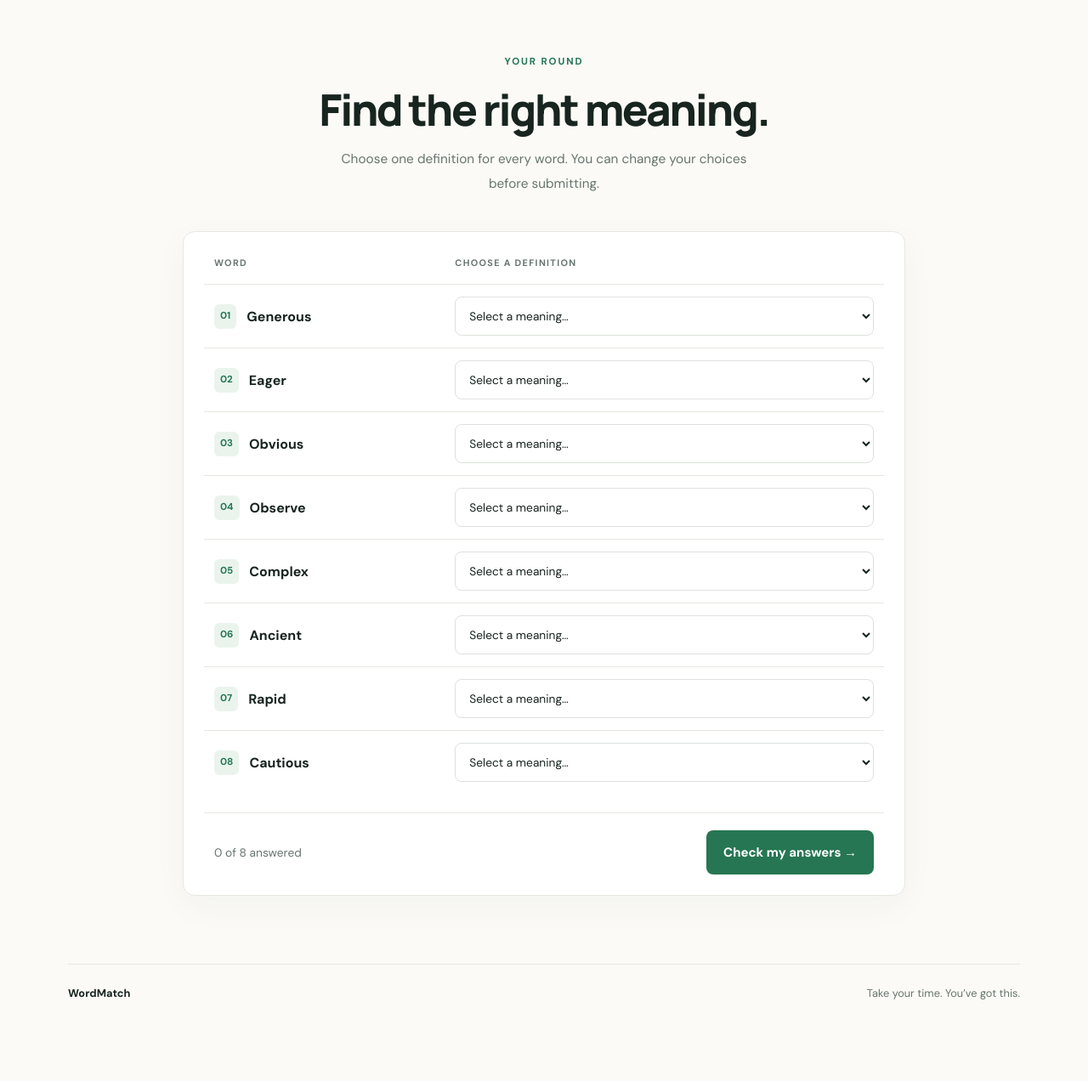
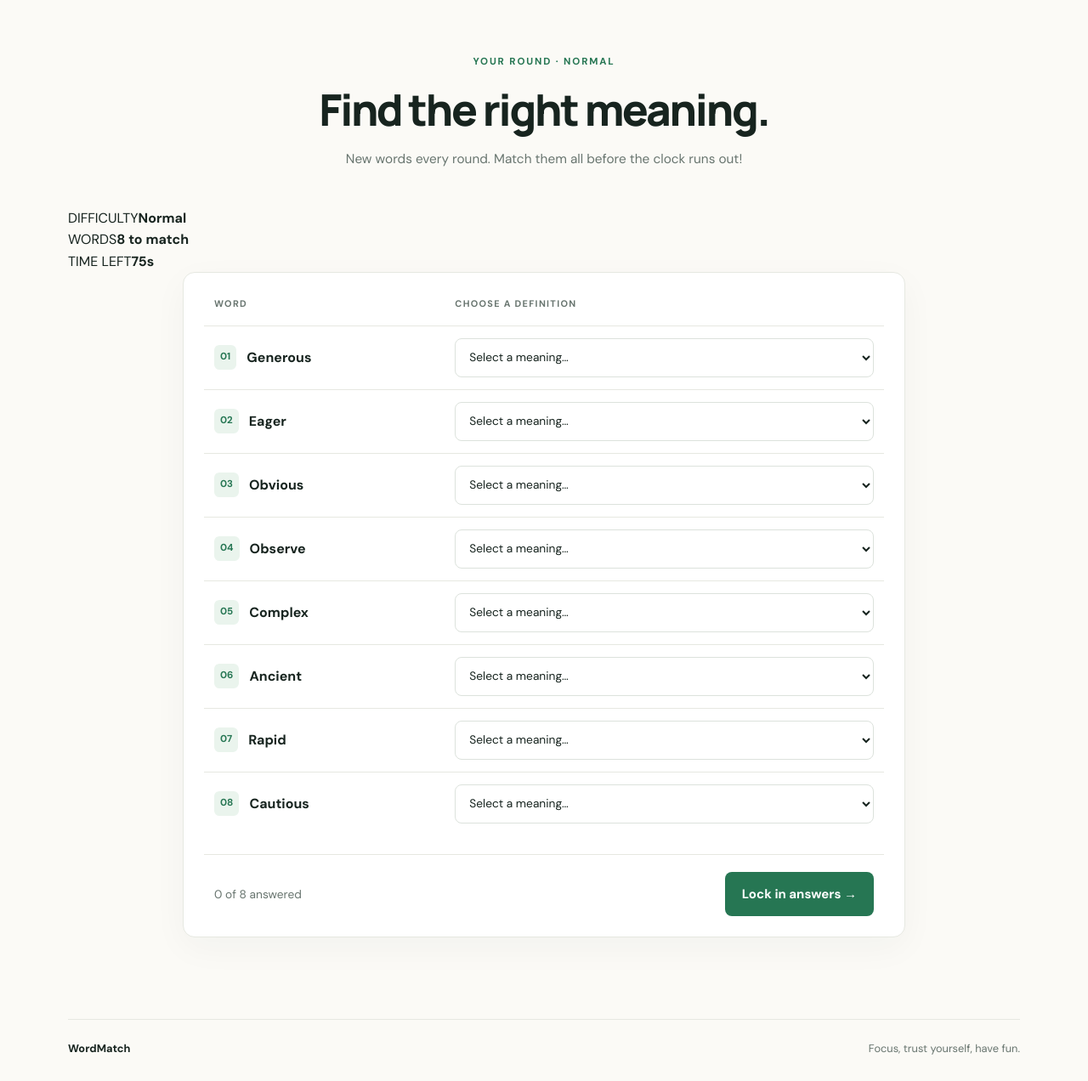
Before and after one commit to ugochi74/word-matching, a Flask app: page /game in a window 1280 px wide. Shown: the part 82-1354 px from the top of the page at 85% size. Before the commit the page ends 1258 px from the top, so only its background shows below. Run offline with Flask 3, Linux system fonts and the light colour scheme.

Commit message:
Add difficulty badge, countdown timer, and round progress UI

```diff
--- a/templates/game.html
+++ b/templates/game.html
@@ -8,10 +8,25 @@
     <script src="{{ url_for('static', filename='js/game.js') }}" defer></script>
 </head>
 <body>
-    <header class="site-header"><a class="brand" href="{{ url_for('home') }}">Word<span>Match</span></a><a class="text-link" href="{{ url_for('home') }}">← Home</a></header>
+    <header class="site-header">
+        <a class="brand" href="{{ url_for('home') }}">Word<span>Match</span></a>
+        <a class="text-link" href="{{ url_for('home') }}">← Home</a>
+    </header>
     <main class="game-page page-width">
-        <div class="game-heading"><p class="eyebrow">YOUR ROUND</p><h1>Find the right meaning.</h1><p class="intro">Choose one definition for every word. You can change your choices before submitting.</p></div>
-        <form method="post" action="{{ url_for('game') }}" class="matching-form">
+        <div class="game-heading">
+            <p class="eyebrow">YOUR ROUND · {{ difficulty.label|upper }}</p>
+            <h1>Find the right meaning.</h1>
+            <p class="intro">New words every round. Match them all before the clock runs out!</p>
+        </div>
+
+        <div class="round-stats">
+            <div class="round-stat"><span class="stat-label">DIFFICULTY</span><strong>{{ difficulty.label }}</strong></div>
+            <div class="round-stat"><span class="stat-label">WORDS</span><strong>{{ words|length }} to match</strong></div>
+            <div class="round-stat timer-stat"><span class="stat-label">TIME LEFT</span><strong id="timer" data-seconds="{{ difficulty.seconds }}">{{ difficulty.seconds }}s</strong></div>
+        </div>
+        <div class="timer-track"><div id="timer-bar" class="timer-bar"></div></div>
+
+        <form method="post" action="{{ url_for('game') }}" class="matching-form" id="matching-form">
             <div class="match-header"><span>WORD</span><span>CHOOSE A DEFINITION</span></div>
             {% for word in words %}
             <div class="match-row">
@@ -22,9 +37,13 @@
                 </select>
             </div>
             {% endfor %}
-            <div class="form-bottom"><p id="answer-count" class="quiet-note">0 of {{ words|length }} answered</p><button class="button button-primary" type="submit">Check my answers →</button></div>
+            <div class="form-bottom">
+                <p id="answer-count" class="quiet-note">0 of {{ words|length }} answered</p>
+                <button class="button button-primary" type="submit">Lock in answers →</button>
+            </div>
         </form>
+        <p id="game-message" class="game-message" role="status" aria-live="polite"></p>
     </main>
-    <footer class="site-footer page-width"><span>WordMatch</span><span>Take your time. You’ve got this.</span></footer>
+    <footer class="site-footer page-width"><span>WordMatch</span><span>Focus, trust yourself, have fun.</span></footer>
 </body>
 </html>
```
